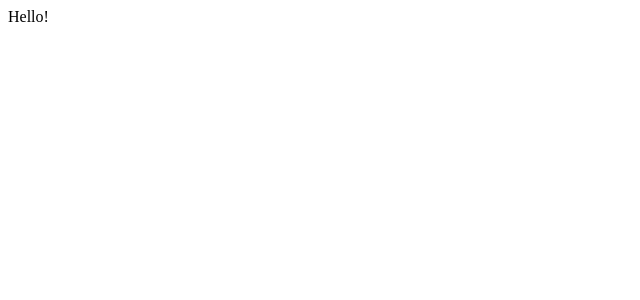
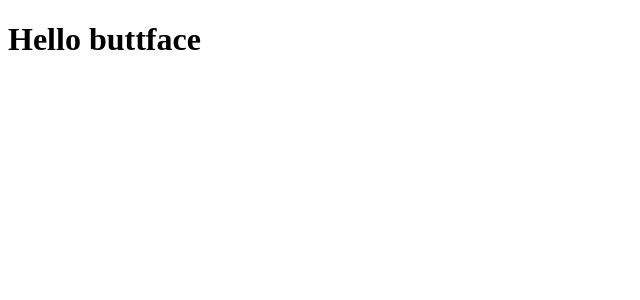
Before and after one commit to Kbouti/reactTesting, a React (Vite) app: page / in a window 1280 px wide. Shown: the top 300 px of the page, without its empty margins (0-640 px from the left). Built offline with nearby package versions, Linux system fonts and the light colour scheme.

Commit message:
Run test on Hello component

```diff
--- a/package.json
+++ b/package.json
@@ -17,6 +17,7 @@
   "devDependencies": {
     "@testing-library/jest-dom": "^6.4.5",
     "@testing-library/react": "^15.0.7",
+    "@testing-library/user-event": "^14.5.2",
     "@types/react": "^18.2.66",
     "@types/react-dom": "^18.2.22",
     "@vitejs/plugin-react": "^4.2.1",
--- a/src/hello.jsx
+++ b/src/hello.jsx
@@ -3,7 +3,7 @@ import React from "react";
 function Hello() {
   return (
     <>
-      <div>Hello!</div>
+      <h1>Hello buttface</h1>
     </>
   );
 }
```
Also changed, not shown: tests/setup.js (renamed from setupTests.js), 2 other files (tests, documents, lock files or other folders).
